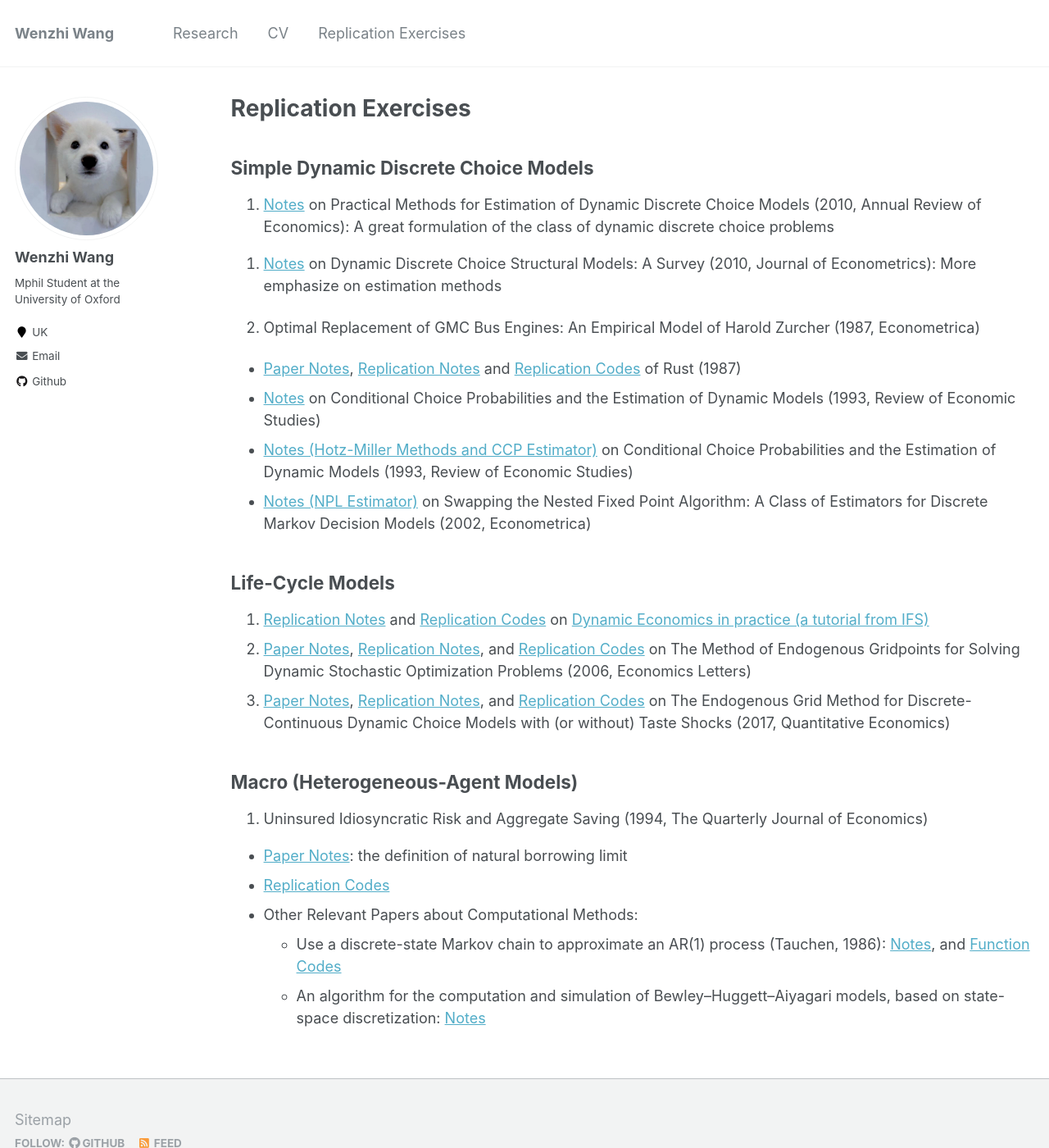
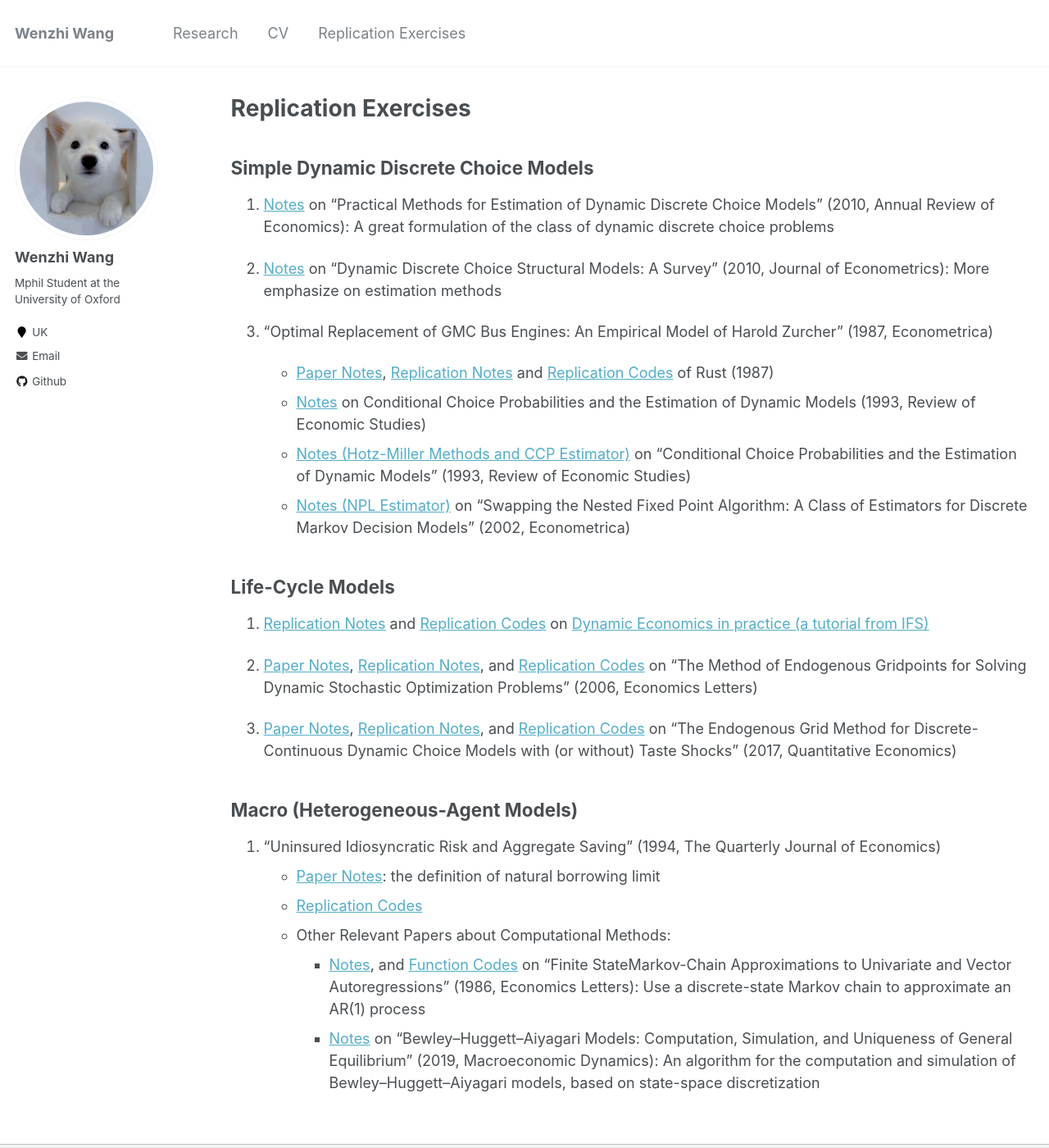
Before and after one commit to wangwz-econ/wangwz-econ.github.io, a Jekyll site: the page built from _pages/replicationexercises.md, in a window 1280 px wide and 1400 px high. Shown: the whole window at 82% size. Built offline with Jekyll 4.4.1, drawn with Linux system fonts in a browser that asks for light colours.

Commit message:
restructure the page

```diff
--- a/_pages/replicationexercises.md
+++ b/_pages/replicationexercises.md
@@ -7,39 +7,31 @@ author_profile: true
 
 ## Simple Dynamic Discrete Choice Models
 
-1. [Notes](https://wangwz-econ.github.io/files/Slides on Practical Methods for Estimation of Dynamic Discrete Choice Models.pdf) on Practical Methods for Estimation of Dynamic Discrete Choice Models (2010, Annual Review of Economics): A great formulation of the class of dynamic discrete choice problems
+1. [Notes](https://wangwz-econ.github.io/files/Slides on Practical Methods for Estimation of Dynamic Discrete Choice Models.pdf) on "Practical Methods for Estimation of Dynamic Discrete Choice Models" (2010, Annual Review of Economics): A great formulation of the class of dynamic discrete choice problems
 
-<!---
-- Summary: If the choice set contains certain terminal or renewal decisions, to estimate the parameters, it is useful to express the conditional value function as a function of conditional choice probabilities, which can be nonparametrically estimated in the data.
---->
+2. [Notes](https://wangwz-econ.github.io/files/Notes on JoE 2010 Review.pdf) on "Dynamic Discrete Choice Structural Models: A Survey" (2010, Journal of Econometrics): More emphasize on estimation methods
 
-2. [Notes](https://wangwz-econ.github.io/files/Notes on JoE 2010 Review.pdf) on Dynamic Discrete Choice Structural Models: A Survey (2010, Journal of Econometrics): More emphasize on estimation methods
-
-3. Optimal Replacement of GMC Bus Engines: An Empirical Model of Harold Zurcher (1987, Econometrica)
-
-<!---
-- Summary: Nested fixed point algorithm requires us to first obtain the ex ante value function by solving a contraction mapping and form the log-likelihood function, taken the parameters as known, and then maximize the log-likelihood by going through all possible parameter values.
-- --->
-
+3. "Optimal Replacement of GMC Bus Engines: An Empirical Model of Harold Zurcher" (1987, Econometrica)
 - [Paper Notes](https://wangwz-econ.github.io/files/Slides on Rust 1987.pdf), [Replication Notes](https://wangwz-econ.github.io/files/Rust 1987 Replication Notes.pdf) and [Replication Codes](https://github.com/wangwz-econ/Rust-1987) of Rust (1987)
 - [Notes](https://wangwz-econ.github.io/files/Hotz-Miller-1993RES.pdf) on Conditional Choice Probabilities and the Estimation of Dynamic Models (1993, Review of Economic Studies)
-- [Notes (Hotz-Miller Methods and CCP Estimator)](https://wangwz-econ.github.io/files/Hotz-Miller-1993RES.pdf) on Conditional Choice Probabilities and the Estimation of Dynamic Models (1993, Review of Economic Studies)
-- [Notes (NPL Estimator)](https://wangwz-econ.github.io/files/NPL-ECMA2002.pdf) on Swapping the Nested Fixed Point Algorithm: A Class of Estimators for Discrete Markov Decision Models (2002, Econometrica)
+- [Notes (Hotz-Miller Methods and CCP Estimator)](https://wangwz-econ.github.io/files/Hotz-Miller-1993RES.pdf) on "Conditional Choice Probabilities and the Estimation of Dynamic Models" (1993, Review of Economic Studies)
+- [Notes (NPL Estimator)](https://wangwz-econ.github.io/files/NPL-ECMA2002.pdf) on "Swapping the Nested Fixed Point Algorithm: A Class of Estimators for Discrete Markov Decision Models" (2002, Econometrica)
 
 
 ## Life-Cycle Models
 
 1. [Replication Notes](https://lumbar-tick-4a3.notion.site/Dynamic-Economics-in-Practice-_-IFS-Notes-400712279106451aadcb268bbd596eea) and [Replication Codes](https://github.com/wangwz-econ/Simple-Lifecycle-Consumption-Problem) on [Dynamic Economics in practice (a tutorial from IFS)](https://ifs.org.uk/publications/dynamic-economics-practice)
-2. [Paper Notes](https://wangwz-econ.github.io/files/Notes on Carroll 2006.pdf), [Replication Notes](https://github.com/wangwz-econ/EGM-2006EL/blob/main/matlab-codes/Replication%20Notes.pdf), and [Replication Codes](https://github.com/wangwz-econ/EGM-2006EL) on The Method of Endogenous Gridpoints for Solving Dynamic Stochastic Optimization Problems (2006, Economics Letters)
-3. [Paper Notes](https://wangwz-econ.github.io/files/Slides on DC-EGM QE 2017.pdf), [Replication Notes](https://wangwz-econ.github.io/files/Replication Notes - DC-EGM_QE_2017.pdf), and [Replication Codes](https://github.com/wangwz-econ/DCEGM-2017QE) on The Endogenous Grid Method for Discrete-Continuous Dynamic Choice Models with (or without) Taste Shocks (2017, Quantitative Economics)
+
+2. [Paper Notes](https://wangwz-econ.github.io/files/Notes on Carroll 2006.pdf), [Replication Notes](https://github.com/wangwz-econ/EGM-2006EL/blob/main/matlab-codes/Replication%20Notes.pdf), and [Replication Codes](https://github.com/wangwz-econ/EGM-2006EL) on "The Method of Endogenous Gridpoints for Solving Dynamic Stochastic Optimization Problems" (2006, Economics Letters)
+
+3. [Paper Notes](https://wangwz-econ.github.io/files/Slides on DC-EGM QE 2017.pdf), [Replication Notes](https://wangwz-econ.github.io/files/Replication Notes - DC-EGM_QE_2017.pdf), and [Replication Codes](https://github.com/wangwz-econ/DCEGM-2017QE) on "The Endogenous Grid Method for Discrete-Continuous Dynamic Choice Models with (or without) Taste Shocks" (2017, Quantitative Economics)
 
 
 ## Macro (Heterogeneous-Agent Models)
 
-1. Uninsured Idiosyncratic Risk and Aggregate Saving (1994, The Quarterly Journal of Economics)
-
+1. "Uninsured Idiosyncratic Risk and Aggregate Saving" (1994, The Quarterly Journal of Economics)
 - [Paper Notes](https://wangwz-econ.github.io/files/Notes on Aiyagari 1994.pdf): the definition of natural borrowing limit
 - [Replication Codes](https://github.com/wangwz-econ/Aiyagari-1994)
 - Other Relevant Papers about Computational Methods:
-  - Use a discrete-state Markov chain to approximate an AR(1) process (Tauchen, 1986): [Notes](https://wangwz-econ.github.io/files/Notes on Using a Discrete Markov Chain to Mimic Autoregression.pdf), and [Function Codes](https://github.com/wangwz-econ/Aiyagari-1994/blob/main/matlab-codes/fun_Tauchen.m)
-  - An algorithm for the computation and simulation of Bewley–Huggett–Aiyagari models, based on state-space discretization: [Notes](https://wangwz-econ.github.io/files/Notes on Kirkby-2019.pdf)
+  - [Notes](https://wangwz-econ.github.io/files/Notes on Using a Discrete Markov Chain to Mimic Autoregression.pdf), and [Function Codes](https://github.com/wangwz-econ/Aiyagari-1994/blob/main/matlab-codes/fun_Tauchen.m) on "Finite StateMarkov-Chain Approximations to Univariate and Vector Autoregressions" (1986, Economics Letters): Use a discrete-state Markov chain to approximate an AR(1) process
+  - [Notes](https://wangwz-econ.github.io/files/Notes on Kirkby-2019.pdf) on "Bewley–Huggett–Aiyagari Models: Computation, Simulation, and Uniqueness of General Equilibrium" (2019, Macroeconomic Dynamics): An algorithm for the computation and simulation of Bewley–Huggett–Aiyagari models, based on state-space discretization
```
